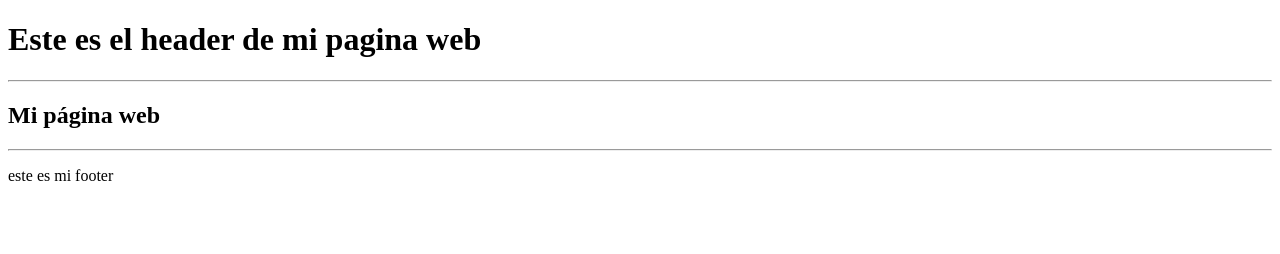
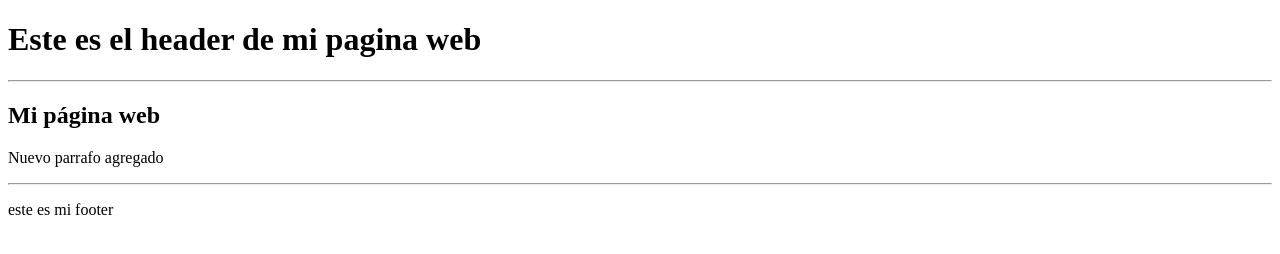
Before and after one commit to Shiefferr/HTML-practica, a plain HTML site: page index.html in a window 1280 px wide. Drawn offline with Linux system fonts and the light colour scheme.

Commit message:
agregado nuevo parrafo

```diff
--- a/index.html
+++ b/index.html
@@ -19,6 +19,7 @@
         <section>
             <div>
                 <h1>Mi página web</h1>
+                <p>Nuevo parrafo agregado</p>
             </div>
         </section>
      </main>
```
